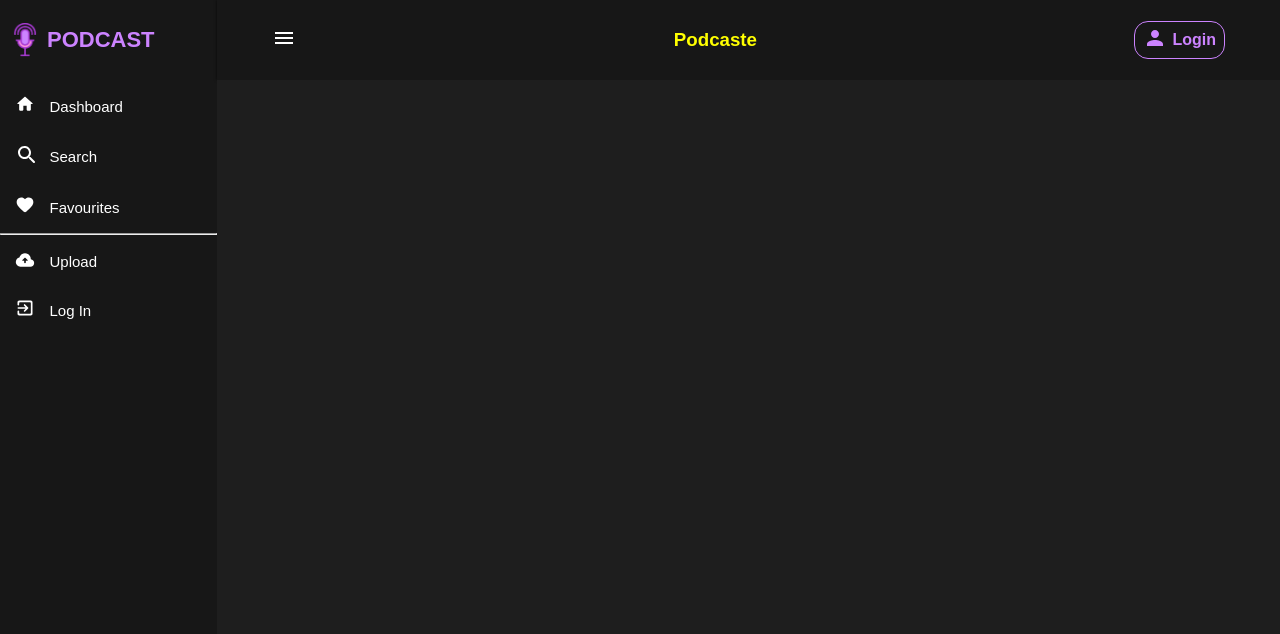
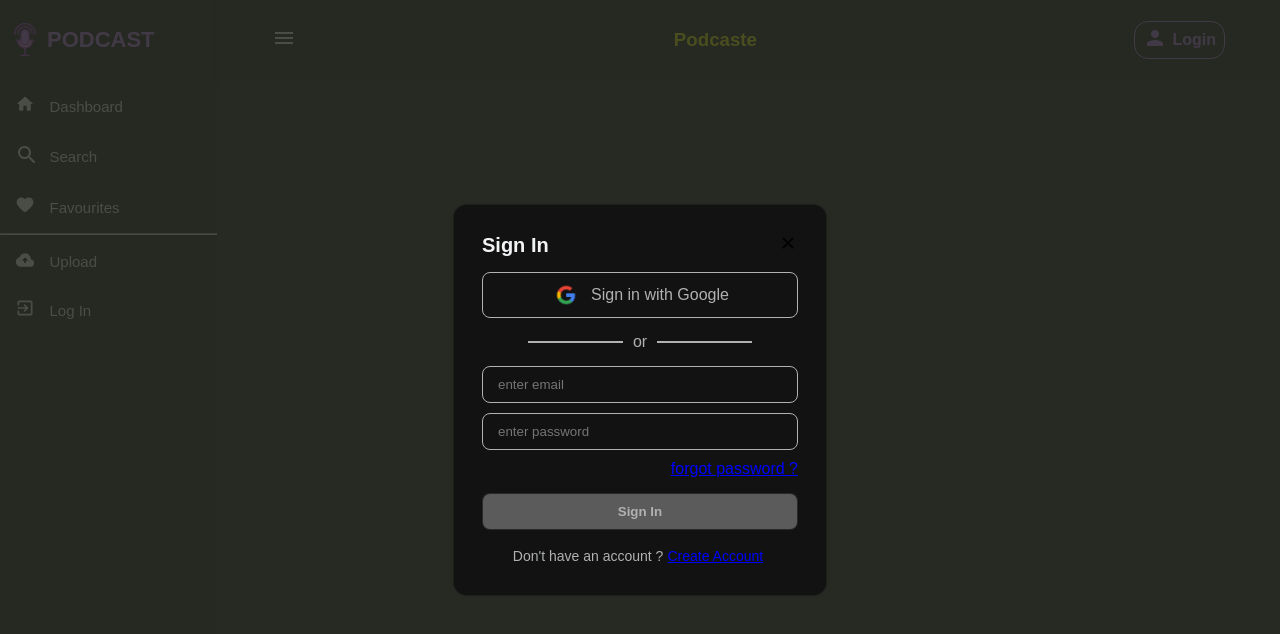
Before and after one commit to Mr-Jitesh9170/Podcast, a React (Create React App) app in the folder Frontend/: page / in a window 1280 px wide. Both pictures are taken after a click on the element "Login". Shown: the top 634 px of the page. Built offline with nearby package versions, Linux system fonts and the light colour scheme.

Commit message:
fixed the bugs

```diff
--- a/Frontend/src/data/data.jsx
+++ b/Frontend/src/data/data.jsx
@@ -53,35 +53,37 @@ export let leftDashBoardBottom = [
   {
     name: "Upload",
     img: UploadIcon,
-    route: <Upload />
+    Copm: <Upload />
   },
   {
     name: "Log In",
     img: LoginIcon,
-    route: <LogIn />
+    Copm: <LogIn />
   },
 ]
+
+let data = [1, 2, 3, 4, 5, 6, 7, 8, 9, 10, 11, 12, 13, 14, 15, 16, 17, 18, 19, 20]
 
 export const DashBoardData = [
   {
     name: "Most Popular",
-    data: [1, 2, 3, 4, 5, 6, 7, 8, 9, 10, 11, 12, 13, 14, 15, 16, 17, 18, 19, 20]
+    data
   },
   {
     name: "Comedy",
-    data: [1, 2, 3, 4, 5, 6, 7, 8, 9, 10, 11, 12, 13, 14, 15, 16, 17, 18, 19, 20]
+    data
   },
   {
     name: "News",
-    data: [1, 2, 3, 4, 5, 6, 7, 8, 9, 10, 11, 12, 13, 14, 15, 16, 17, 18, 19, 20]
+    data
   },
   {
     name: "Crime",
-    data: [1, 2, 3, 4, 5, 6, 7, 8, 9, 10, 11, 12, 13, 14, 15, 16, 17, 18, 19, 20]
+    data
   },
   {
     name: "Sports",
-    data: [1, 2, 3, 4, 5, 6, 7, 8, 9, 10, 11, 12, 13, 14, 15, 16, 17, 18, 19, 20]
+    data
   }
 ]
 
--- a/Frontend/src/page/Home.jsx
+++ b/Frontend/src/page/Home.jsx
@@ -5,23 +5,24 @@ import "../styles/home.scss";
 import Logo from "../assets/Logo.png"
 import { LogIn } from "../page/auth";
 import { IsLogginedContext } from "../context/isLogined";
-import { Hoc } from "../utils/hoc";
+import { Upload } from "./Upload";
 
 export const Home = () => {
   const [click, setClick] = useState(true);
   const { isClosed, setClosed } = useContext(IsLogginedContext);
-
-
+  const [render, setRender] = useState(null)
   const handleClosed = () => {
     isClosed ? setClosed(false) : setClosed(true)
   }
-
+  const handleResize = () => {
+    click ? setClick(false) : setClick(true)
+  }
   return (
     <div className="podcaste-container">
       {
-        isClosed && <div className="para">
-          <Hoc />
-        </div>
+        isClosed && (<div className="para">
+          {render == 0 ? <Upload /> : <LogIn />}
+        </div>)
       }
       {
         click && <div className="left-container">
@@ -43,11 +44,11 @@ export const Home = () => {
           }
           <hr />
           {
-            leftDashBoardBottom.map(({ img, name, route }, i) => {
+            leftDashBoardBottom.map(({ img, name }, i) => {
               return (
                 <Link className="bottom-data underline" key={i} onClick={() => {
-                  Hoc(route)
-                  handleClosed()
+                  setRender(i)
+                  handleClosed();
                 }}>
                   <div className="img">{img}</div>
                   <div className="left-name" >{name}</div>
@@ -59,11 +60,11 @@ export const Home = () => {
       }
       <div className="right-container" style={click ? null : { width: "100%" }}>
         <div className="right-container-top">
-          <div className="threedashIcon"  >{DashboardIcons.threeDashIcon}</div>
+          <div className="threedashIcon" onClick={handleResize} >{DashboardIcons.threeDashIcon}</div>
           <h3>Podcaste</h3>
           <div className="accountIcon">
             <div className="acc">{DashboardIcons.accountIcon}</div>
-            <span >Login</span>
+            <span onClick={handleClosed} >Login</span>
           </div>
         </div>
         <div className="right-container-bottom" >
--- a/Frontend/src/page/Upload.jsx
+++ b/Frontend/src/page/Upload.jsx
@@ -1,12 +1,20 @@
 import "../styles/Upload.scss"
 import { DashboardIcons, UploadSelectionData } from "../data/data"
+import { useContext } from "react";
+import { IsLogginedContext } from "../context/isLogined";
 
-export const Upload = ({ setIsOpen }) => {
+export const Upload = () => {
+  const { isClosed, setClosed } = useContext(IsLogginedContext);
+
+  const handleClosed = () => {
+    isClosed ? setClosed(false) : setClosed(true)
+  }
+
   return (
     <div className="upload-container">
       <div className="upload-1">
         <h3>Upload Podcast</h3>
-        <span onClick={() => setIsOpen((prevState) => ({ ...prevState, isTrue: false }))}>{DashboardIcons.crossIcon}</span>
+        <span onClick={handleClosed}>{DashboardIcons.crossIcon}</span>
       </div>
       <p>Podcast details:</p>
       <div className="file-upload">
--- a/Frontend/src/page/auth.jsx
+++ b/Frontend/src/page/auth.jsx
@@ -5,14 +5,13 @@ import { useState, useContext } from "react";
 import { IsLogginedContext } from "../context/isLogined";
 
 export const LogIn = () => {
-  const [isLogin, setLogin] = useState(false)
+  const [isLogin, setLogin] = useState(true)
   const { isClosed, setClosed } = useContext(IsLogginedContext);
 
   // switch sing in/sign up =>
   const isLoggined = () => {
     isLogin ? setLogin(false) : setLogin(true)
   }
-
   // close page =>
   const handleClosed = () => {
     isClosed ? setClosed(false) : setClosed(true)
--- a/Frontend/src/styles/Upload.scss
+++ b/Frontend/src/styles/Upload.scss
@@ -6,7 +6,6 @@
   flex-direction: column;
   border-radius: 15px;
   gap: 20px;
-
 
   .upload-1 {
     display: flex;
--- a/Frontend/src/styles/auth.scss
+++ b/Frontend/src/styles/auth.scss
@@ -1,5 +1,9 @@
+ $headingColor: #f2f3f4;
+ $borderColor: #b0b1b2;
+ $backgroundColor: #121212;
+
  .logIn-container {
-  background-color: white;
+   background-color: $backgroundColor;
    width: 30%;
    display: flex;
    flex-direction: column;
@@ -17,6 +21,7 @@
      :nth-child(1) {
        font-weight: 600;
        font-size: 20px;
+       color: $headingColor;
      }
 
      :nth-child(1) {
@@ -26,13 +31,17 @@
 
    .log-top2 {
      padding: 7px 15px;
-    border: 1px solid rgba(0, 0, 0, 0.546);
+     border: 1px solid $borderColor;
      border-radius: 8px;
      display: flex;
      gap: 10px;
      justify-content: center;
      align-items: center;
      text-decoration: none;
+
+     span {
+       color: $borderColor;
+     }
    }
 
    .log-top3 {
@@ -41,10 +50,14 @@
      gap: 10px;
      justify-content: center;
 
+     div {
+       color: $borderColor;
+     }
+
      span {
        width: 30%;
        height: 2px;
-      background-color: black;
+       background-color: $borderColor;
      }
    }
 
@@ -58,7 +71,8 @@
        padding: 10px 15px;
        border-radius: 8px;
        outline: none;
-      border: 1px solid rgba(0, 0, 0, 0.546);
+       border: 1px solid $borderColor;
+       background-color: $backgroundColor;
      }
 
      a {
@@ -73,6 +87,9 @@
      border-radius: 8px;
      border: none;
      border: 1px solid rgba(0, 0, 0, 0.546);
+     background-color: #5c5b5b;
+     color: $borderColor;
+     font-weight: 600;
    }
 
    .log-top5 {
@@ -82,6 +99,7 @@
 
      span {
        margin-right: 4px;
+       color: $borderColor;
      }
 
      :nth-child(2) {
--- a/Frontend/src/styles/home.scss
+++ b/Frontend/src/styles/home.scss
@@ -14,11 +14,12 @@
     z-index: 1;
     display: flex;
     justify-content: center;
-    align-items: center;
+    padding: 20px;
     position: absolute;
-    width: 100%;
-    height: 100%;
-    overflow-y: scroll;
+    left: 0;
+    bottom: 0;
+    top: 0;
+    right: 0;
     background-color: rgba(41, 44, 36, 0.844);
   }
 
--- a/Frontend/src/utils/hoc.jsx
+++ b/Frontend/src/utils/hoc.jsx
@@ -1,7 +1,7 @@
-export const Hoc = ({ WrappedComp }) => {
+export const higherOrderComponent = (  Copm ) => {
     return (
         <>
-            <WrappedComp />
+            <Copm />
         </>
     )
 }
```
Also changed, not shown: Frontend/src/utils/closed.js (added). Lines whose indentation alone changed are shown as unchanged.
